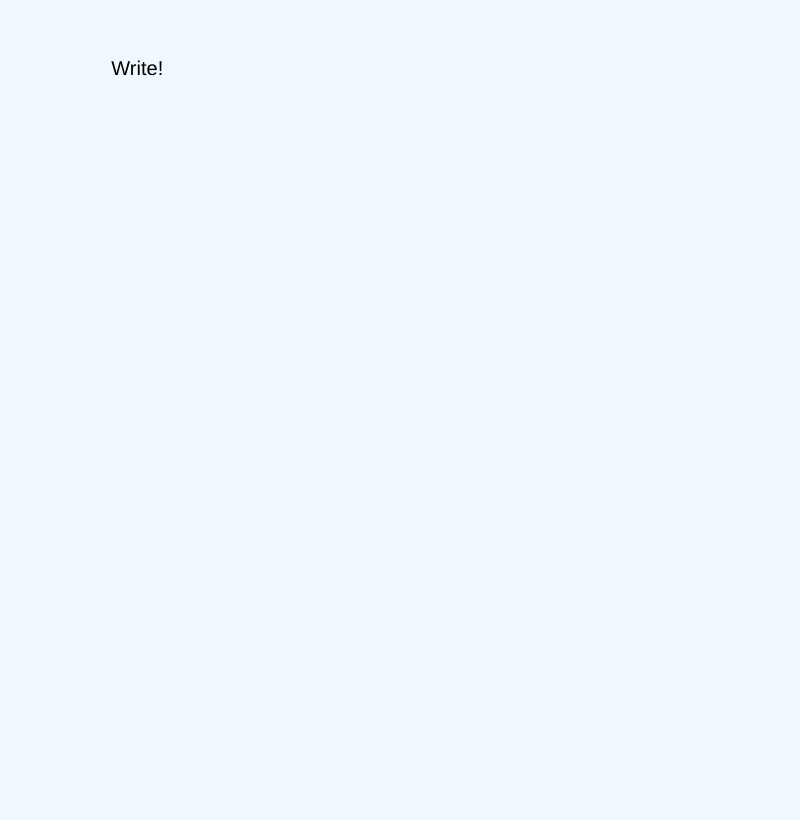
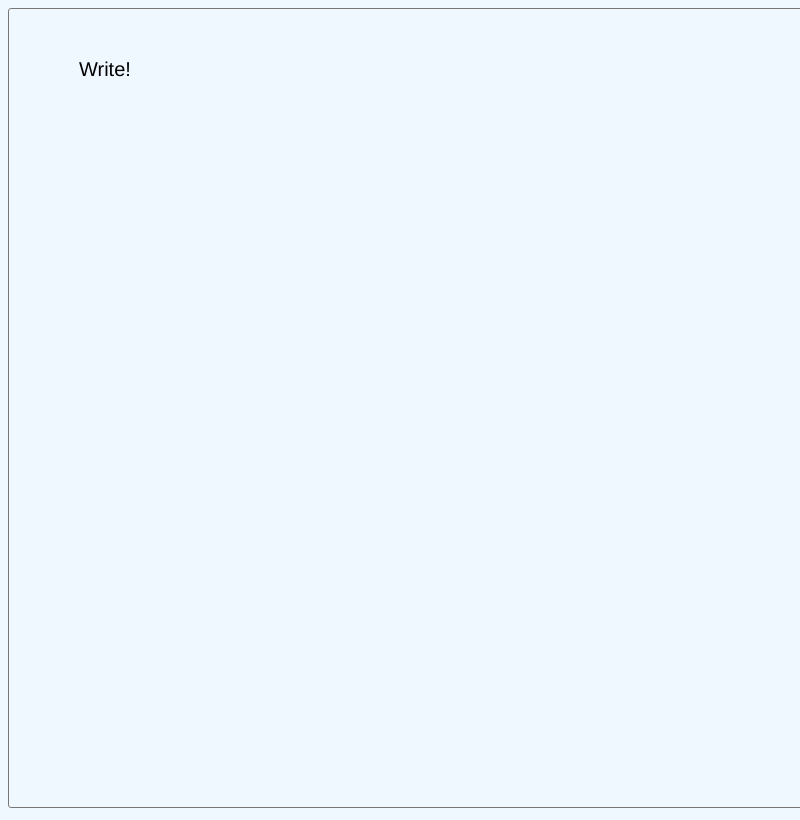
Before and after one commit to Cacilie/tororu-desk, an Electron app: page src/index.html in a window 800 px wide. Drawn offline with Linux system fonts and the light colour scheme.

Commit message:
Adds border for testing, sets textarea height to be window size

```diff
--- a/src/index.css
+++ b/src/index.css
@@ -24,16 +24,17 @@ body {
 
 .textarea {
   box-sizing: border-box;
-  border: none;
+  border: 1;
   border-radius: 3px;
   resize: none;
   font-size: 20px;
   line-height: 20px;
-  height: 100%;
+  height: 100vh;
   overflow: auto;
   width: 100%;
   padding-top: 50px;
   padding-left: 70px;
+  padding-right: 70px;
   font-family: Helvetica, sans-serif, serif;
   background-color: aliceblue;
   color: black;
@@ -61,11 +62,12 @@ textarea:focus {
       resize: none;
       font-size: 18pt;
       line-height: 14px;
-      height: 100%;
+      height: 100vh;
       overflow: auto;
       width: 100%;
       padding-top: 40px;
       padding-left: 30px;
+      padding-right: 30px;
       font-family: Helvetica, sans-serif, serif;
       background-color: aliceblue;
       /*background-color: #343D46;*/
--- a/src/index.html
+++ b/src/index.html
@@ -6,8 +6,6 @@
     <link rel="stylesheet" href="index.css" />
   </head>
   <body id="root">
-    <textarea class="textarea">
-      Write!
-    </textarea>
+    <textarea class="textarea" placeholder="Write!" autofocus></textarea>
   </body>
 </html>
```
